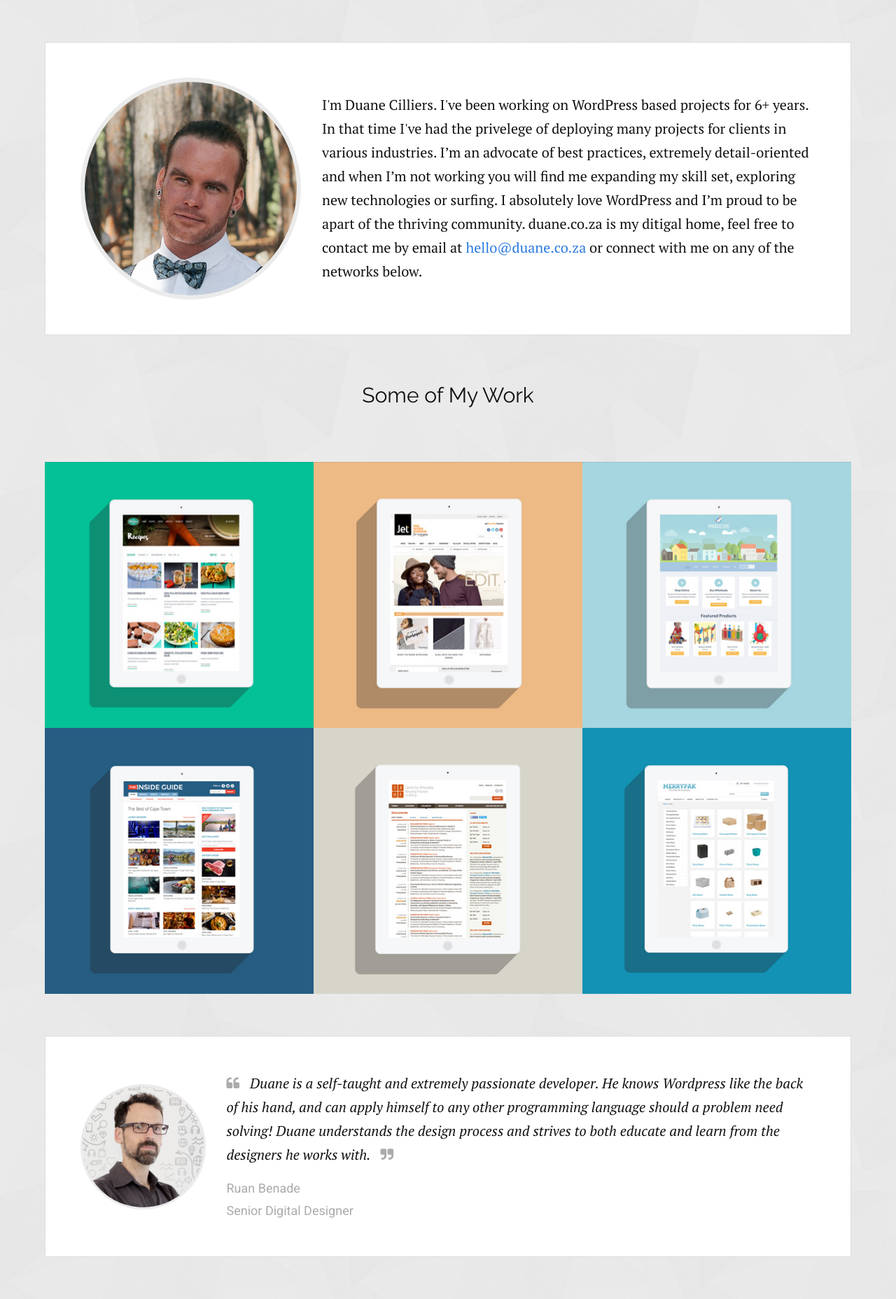
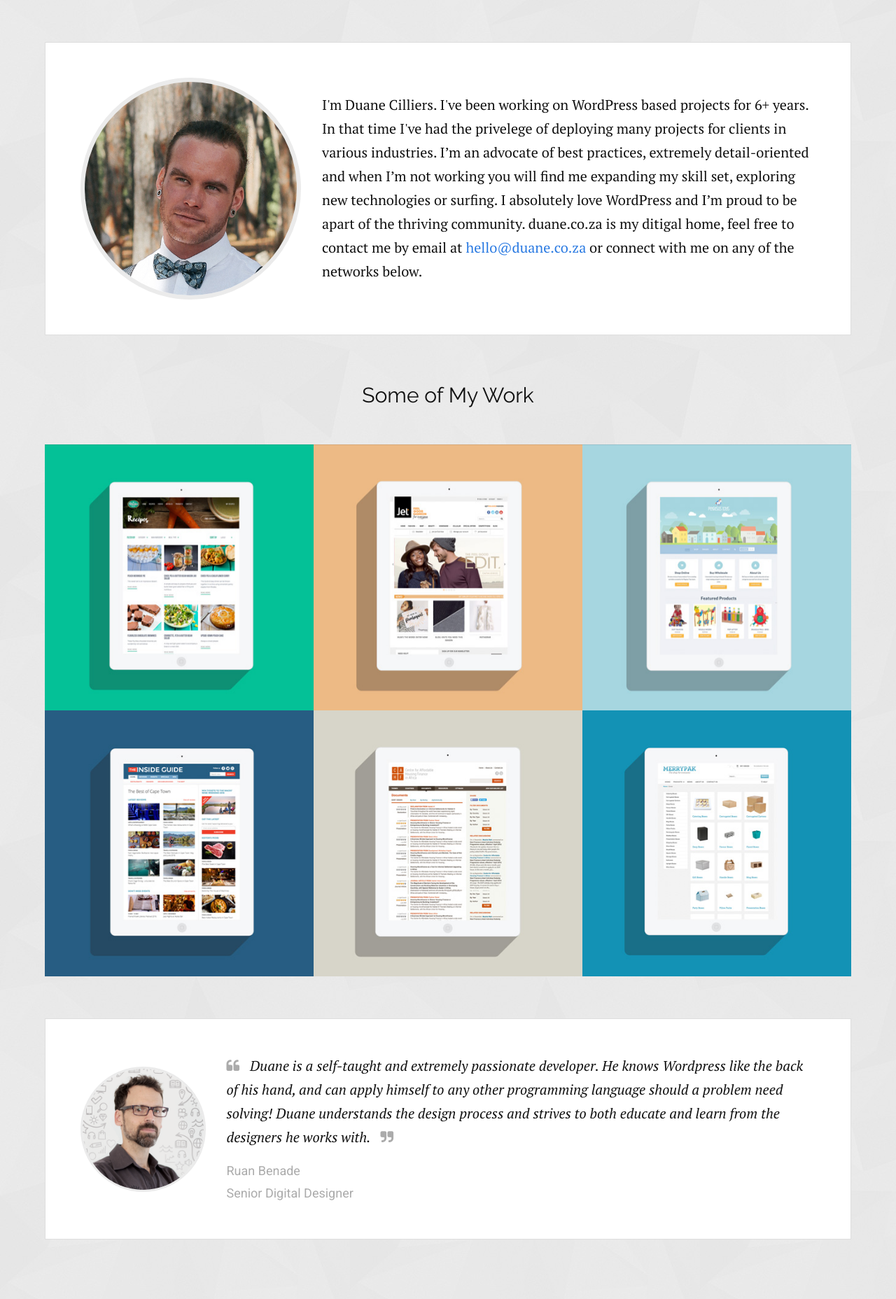
Before and after one commit to duanecilliers/duane.co.za-archive, a Jekyll site: the page built from index.html, in a window 1280 px wide. Shown: the whole page at 70% size. Built offline with Jekyll 4.4.1, drawn with Linux system fonts in a browser that asks for light colours; after the commit the page ends 1831 px from its top, so only the background shows below that.

Commit message:
Removed mosaic top margin.

```diff
--- a/_sass/_base.scss
+++ b/_sass/_base.scss
@@ -20,9 +20,13 @@ body {
   background-image: url('../images/bg-shattered.jpg');
   background-repeat: repeat;
   font-family: $base-font-family;
-  font-size: $base-font-size;
+  font-size: $base-font-size - 2;
   line-height: $base-line-height;
   color: $text-color;
+
+  @media screen and (min-width: $mq-tablet) {
+    font-size: $base-font-size;
+  }
 }
 
 
--- a/_sass/_mosaic.scss
+++ b/_sass/_mosaic.scss
@@ -1,6 +1,5 @@
 .mosaic {
   position: relative;
-  margin-top: 70px;
   margin-left: 0;
   @extend %clearfix;
 
```
